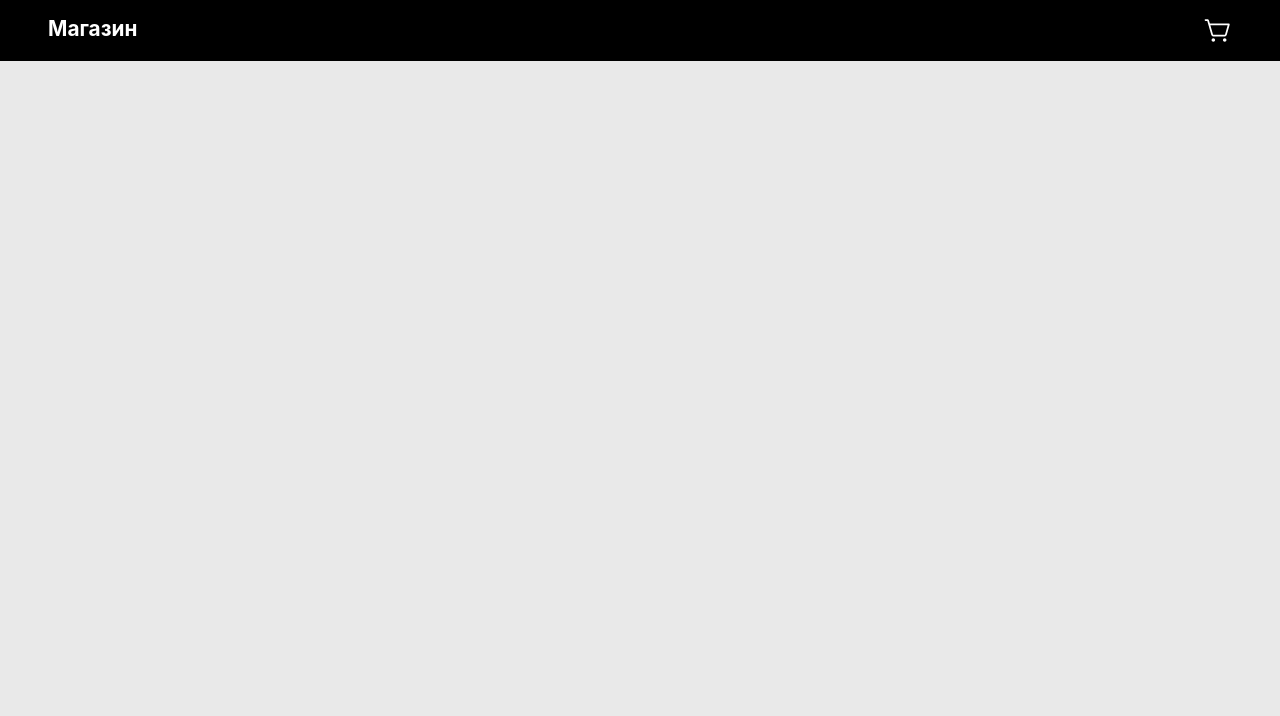
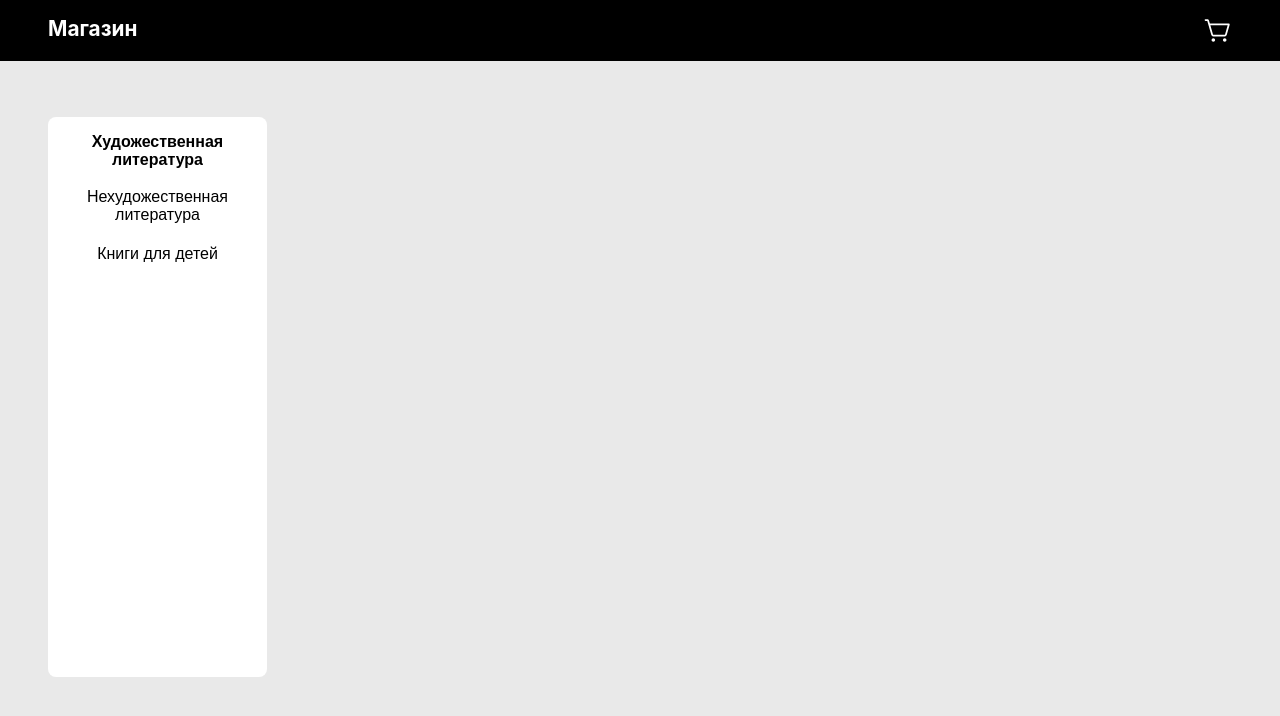
Before and after one commit to tizerr/yandex-intensive-react, a React (Create React App) app: page / in a window 1280 px wide. Shown: the top 716 px of the page. Built offline with nearby package versions, Linux system fonts and the light colour scheme.

Commit message:
Add CatalogPage.jsx. Using mock data to represent categories

```diff
--- a/src/App.jsx
+++ b/src/App.jsx
@@ -1,8 +1,11 @@
 import {Layout} from "./components/Layout";
+import {CatalogPage} from "./pages/CatalogPage";
+import {categories} from "./constants/mock";
 
 function App() {
   return (
       <Layout>
+          <CatalogPage categories={categories}/>
       </Layout>
   );
 }
--- /dev/null
+++ b/src/pages/CatalogPage.jsx
@@ -0,0 +1,56 @@
+import {useState} from "react";
+import styled from 'styled-components';
+
+export const CatalogPage = (props) => {
+    const [activeCategory, setActiveCategory] = useState(props.categories[0]);
+
+    return (
+        <PageContainer>
+            <Categories>
+                {
+                    props.categories.map((category) => <Li key={category.id}><Button active={category === activeCategory} onClick={() => setActiveCategory(category)}>{category.name}</Button></Li>)
+                }
+            </Categories>
+            <Books>
+
+            </Books>
+        </PageContainer>
+    )
+}
+
+const PageContainer = styled.div`
+  padding: 3.5rem 3rem;
+  @media (max-width: 1100px) {
+    padding: 2.5rem 1rem;
+  }
+  display: flex;
+  justify-content: space-between;
+`
+
+const Li = styled.li`
+  list-style-type: none;
+  :not(:last-child) {
+    margin-bottom: 1.2rem;
+  }
+`
+
+const Categories = styled.ul`
+  background-color: white;
+  padding: 1rem;
+  border-radius: 0.5rem;
+  width: 18.5%;
+  height: 70vh;
+`
+
+const Button = styled.button`
+  background-color: transparent;
+  border: none;
+  cursor: pointer;
+  font-size: inherit;
+  width: 100%;
+  font-weight: ${props => props.active ? '700' : 'default'};
+`
+
+const Books = styled.ul`
+  width: 80%;
+`
```
